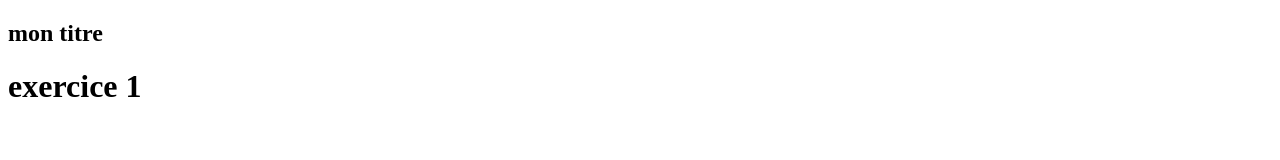
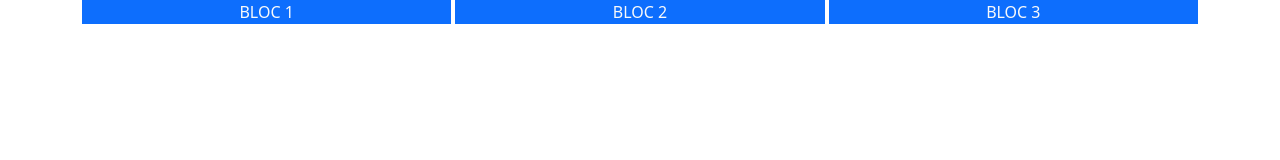
Before and after one commit to hafidaELI/bootstrap-exo, a plain HTML site: page index.html in a window 1280 px wide. Drawn offline with nearby package versions, Linux system fonts and the light colour scheme.

Commit message:
exercice1

```diff
--- a/index.html
+++ b/index.html
@@ -1,12 +1,34 @@
 <!DOCTYPE html>
-<html lang="en">
+<html lang="fr">
 <head>
     <meta charset="UTF-8">
     <meta name="viewport" content="width=device-width, initial-scale=1.0">
     <title>exercice 1</title>
-    <h2>mon titre</h2>
+    <link rel="stylesheet" href="https://cdn.jsdelivr.net/npm/bootstrap@5.2.3/dist/css/bootstrap.min.css">
+
 </head>
 <body>
-    <h1>exercice 1</h1>
+    <div class="container">
+        <div class="row text-light fw-light text-center g-1">
+           <div class="col">
+                <div class="bg-primary">
+                BLOC 1
+                </div>
+            </div>
+            <div class="col">
+                <div class="bg-primary">
+                BLOC 2
+                </div>
+            </div>
+            <div class="col">
+                <div class="bg-primary">
+                BLOC 3
+                </div>
+            </div>
+
+
+
+        </div>
+    </div>
 </body>
 </html>
--- a/public/assets/css/style.css
+++ /dev/null
@@ -1,3 +0,0 @@
-.container{
-    background-color: aqua;
-}
```
